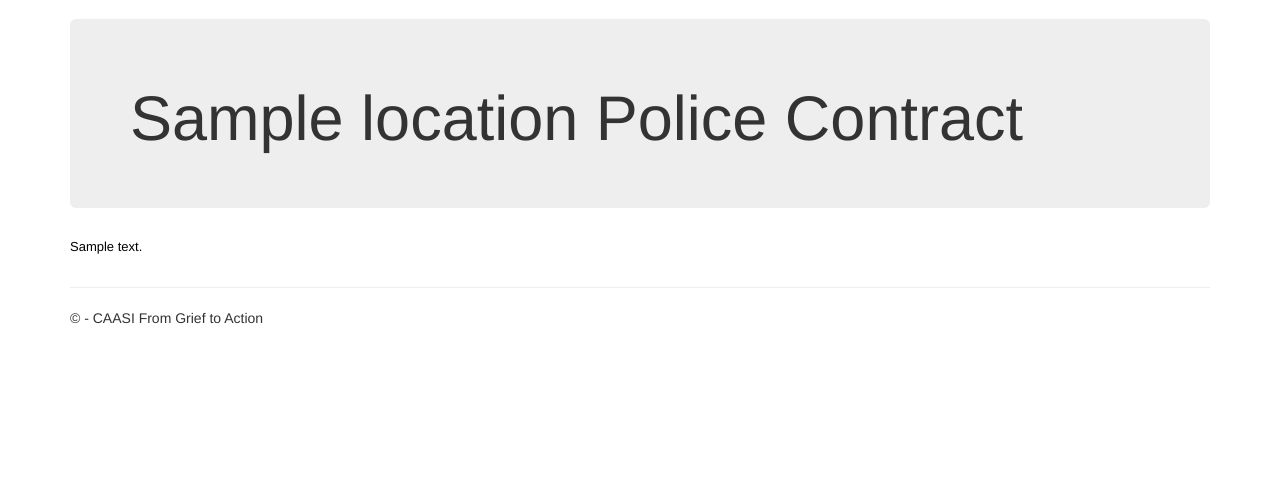
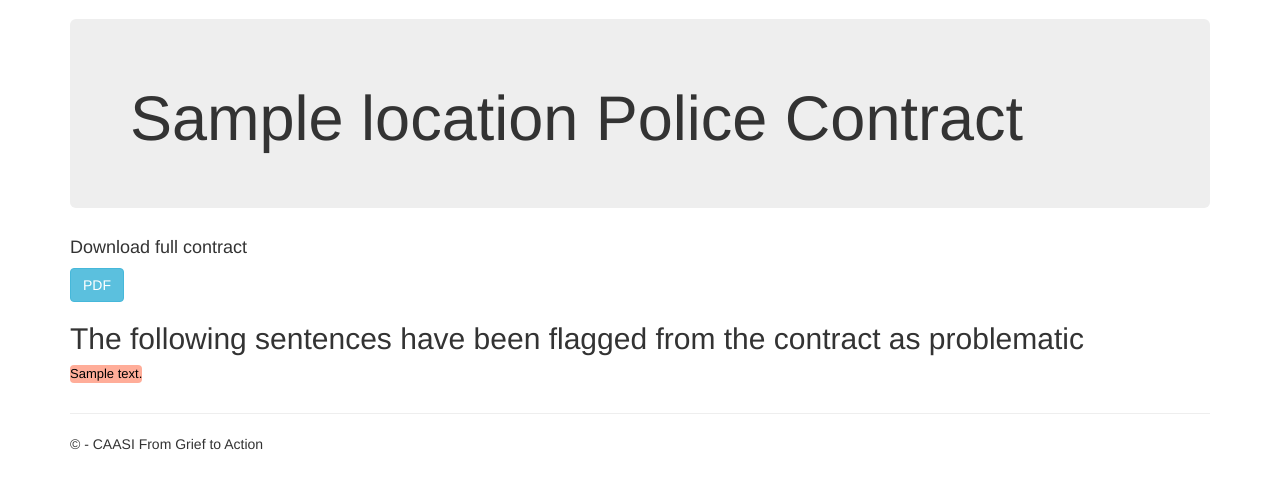
Before and after one commit to CAASI-G2A/g2a-website, a Django app: page /view_location/1 in a window 1280 px wide. Shown: the part 51-540 px from the top of the page. Run offline with Django 3.2, Linux system fonts and the light colour scheme; tables that the repository leaves empty hold one stand-in row (values such as "Sample post"); some libraries are stand-ins or nearby versions.

Commit message:
changed view contracts to only show problematic sentences and added button to allow user to download pdf version of the contract

```diff
--- a/PPUC/PPUC/urls.py
+++ b/PPUC/PPUC/urls.py
@@ -32,5 +32,6 @@ urlpatterns = [
          ),
          name='login'),
     path('logout/', LogoutView.as_view(next_page='/'), name='logout'),
-    path('admin/', admin.site.urls)
+    path('admin/', admin.site.urls),
+	path('download_pdf/<int:lid>', views.download_pdf, name='download_pdf')
     ]
--- a/PPUC/app/templates/app/view_location.html
+++ b/PPUC/app/templates/app/view_location.html
@@ -6,13 +6,27 @@
 <div class="jumbotron">
     <h1>{{location}} Police Contract</h1>
 </div>
+<div>
+	<h4>Download full contract</h4>
+	<a href="{% url 'download_pdf' location.id %}" class="btn btn-info" role="button" >PDF</a>
 <!-- Modal -->
     <div class="modal fade" id="modal" tabindex="-1" role="dialog" aria-labelledby="myModalLabel" aria-hidden="true">
     </div><!-- /.modal -->
+		<h2>The following sentences have been flagged from the contract as problematic</h2>
         {% for sentence in sentences %}
-            {% if sentence.limit_oversight or sentence.city_pay_for_misconduct or sentence.erase_misconduct or sentence.disqualify_complaints or sentence.restrict_interrogation or sentence.unfair_information %}
-                <pre style="background:#ffad99;"><a style="color:black; " data-toggle="modal" href="{% url 'edit_sentence' sentence.id %}" data-target="#modal" title="edit sentence" data-tooltip>{{sentence.text}}</a></pre>
-            {% else %}
+            {% if sentence.limit_oversight %}
+                <pre style="background:#ffad99;"><a style="color:black; " data-toggle="modal" href="{% url 'edit_sentence' sentence.id %}" data-target="#modal" title="Limits oversight" data-tooltip>{{sentence.text}}</a></pre>
+			{% elif sentence.city_pay_for_misconduct %}
+				<pre style="background:#ffad99;"><a style="color:black; " data-toggle="modal" href="{% url 'edit_sentence' sentence.id %}" data-target="#modal" title="Makes city pay for misconduct" data-tooltip>{{sentence.text}}</a></pre>
+			{% elif sentence.erase_misconduct %}
+				<pre style="background:#ffad99;"><a style="color:black; " data-toggle="modal" href="{% url 'edit_sentence' sentence.id %}" data-target="#modal" title="Erases misconduct records" data-tooltip>{{sentence.text}}</a></pre>
+            {% elif sentence.disqualify_complaints %}
+				<pre style="background:#ffad99;"><a style="color:black; " data-toggle="modal" href="{% url 'edit_sentence' sentence.id %}" data-target="#modal" title="Disqualifies complaints" data-tooltip>{{sentence.text}}</a></pre>
+			{% elif sentence.restrict_interrogation %}
+				<pre style="background:#ffad99;"><a style="color:black; " data-toggle="modal" href="{% url 'edit_sentence' sentence.id %}" data-target="#modal" title="Restricts interrogation" data-tooltip>{{sentence.text}}</a></pre>
+			{% elif sentence.unfair_information %}
+				<pre style="background:#ffad99;"><a style="color:black; " data-toggle="modal" href="{% url 'edit_sentence' sentence.id %}" data-target="#modal" title="Gives the officer unfair access to information" data-tooltip>{{sentence.text}}</a></pre>
+			{% else %}
                 <pre><a style="color:black; " data-toggle="modal" href="{% url 'edit_sentence' sentence.id %}" data-target="#modal" title="edit sentence" data-tooltip>{{sentence.text}}</a></pre>
             {% endif %}
         {% endfor %}
--- a/PPUC/app/views.py
+++ b/PPUC/app/views.py
@@ -6,13 +6,16 @@ from datetime import datetime
 from django.shortcuts import render, redirect, get_object_or_404
 from django.db.models import Q
 from django.http import HttpRequest
+from django.http import HttpResponse
 from .models import *
 from app.forms import *
 from django.views.generic import ListView, FormView
 from django.contrib.auth import login as auth_login
 from django.contrib.auth.decorators import login_required
+import os
 import re
 import nltk
+import mimetypes
 from nltk.tokenize import sent_tokenize
 
 def home(request):
@@ -102,7 +105,7 @@ def search_contract(request):
 def view_location(request, lid):
     context = {}
     location = Location.objects.get(pk=lid)
-    sentences = Sentence.objects.filter(Q(location=location))
+    sentences = Problematic_Sentence.objects.filter(Q(location=location))
     context = {
         'title' : 'View Location',
         'location' : location,
@@ -111,6 +114,21 @@ def view_location(request, lid):
         }
     assert isinstance(request, HttpRequest)
     return render(request,'app/view_location.html',context)
+
+def download_pdf(request, lid):
+    location = Location.objects.get(pk=lid)
+    state = location.state
+    city = location.name
+    fn = state + "_" + city + ".pdf"
+    dirspot = os.getcwd()
+    file_path = dirspot + "/app/static/app/contracts_pdf/" + fn
+    filename = fn
+
+    fl = open(file_path, mode="rb")
+    mime_type, _ = mimetypes.guess_type(file_path)
+    response = HttpResponse(fl, content_type='application/pdf')
+    response['Content-Disposition'] = "attachment; filename=%s" % filename
+    return response
 
 @login_required(login_url='login')
 def edit_sentence(request, sid):
--- a/PPUC/scripts/add_contracts.py
+++ b/PPUC/scripts/add_contracts.py
@@ -15,9 +15,9 @@ def run():
                     """find _, everything before is state, after is city"""
                     print("filename: " + filename)
                     sep = filename.find('_')
-                    state = filename[0:sep]
+                    state = filename[:sep]
                     print("state: " + state)
-                    location = filename[sep+1:len(filename)]
+                    location = filename[sep+1:]
                     print("location: " + location)
                     content = strip_periods(textFile.read())
                     location, created = Location.objects.get_or_create(name=location, state=state)
```
Also changed, not shown: 5 other files.
